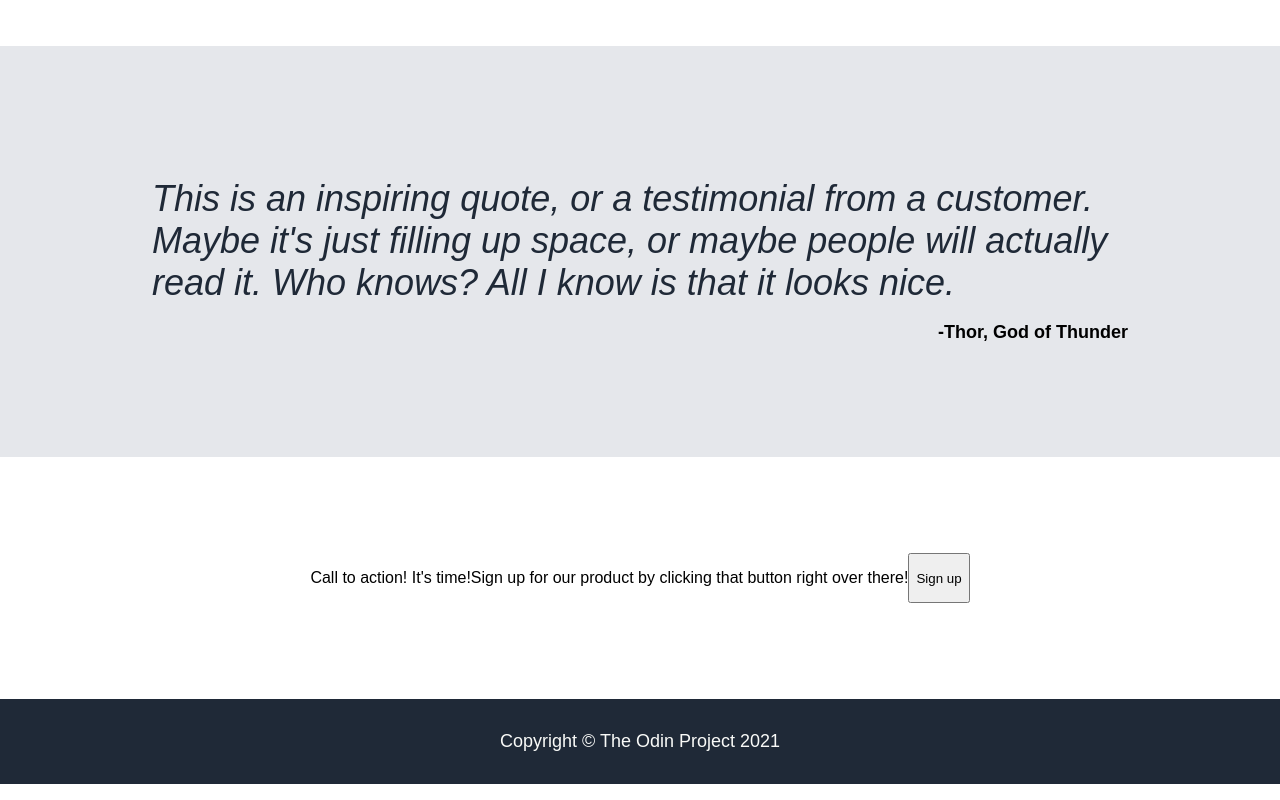
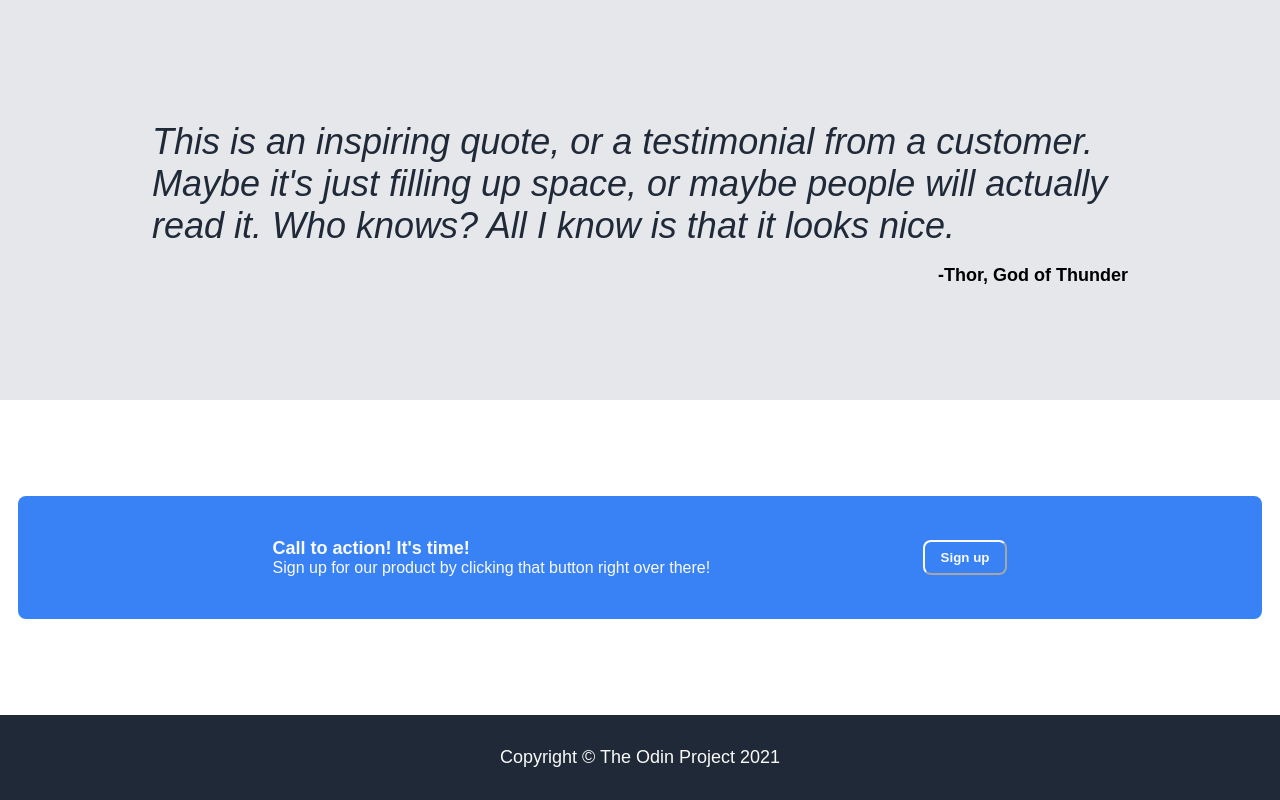
Before and after one commit to AbhishekRPanicker/landing-page, a plain HTML site: page index.html in a window 1280 px wide. Shown: the part 1336-2136 px from the top of the page. Drawn offline with Linux system fonts and the light colour scheme.

Commit message:
Add style to call to action section and make navbar sticky

```diff
--- a/index.html
+++ b/index.html
@@ -56,9 +56,13 @@
       <p class="name">-Thor, God of Thunder</p>
     </div>
     <div class="call">
-      <p class="heading">Call to action! It's time!</p>
-      <p>Sign up for our product by clicking that button right over there!</p>
-      <button>Sign up</button>
+      <div>
+        <div>
+          <p class="heading">Call to action! It's time!</p>
+          <p>Sign up for our product by clicking that button right over there!</p>
+        </div>
+        <button>Sign up</button>
+      </div>
     </div>
     <div class="footer">Copyright © The Odin Project 2021</div>
   </body>
--- a/style.css
+++ b/style.css
@@ -17,6 +17,10 @@ body {
 
 .header {
   justify-content: space-around;
+  position: fixed;
+  top: 0;
+  width: 100%;
+  padding: 18px 0;
 }
 
 .logo {
@@ -45,13 +49,13 @@ ul {
 
 .content .box,
 .content img {
+
   width: 500px;
   height: auto;
   color: #f9faf8;
   margin: 48px 0;
   padding: 16px;
   width: 580px;
-
 }
 
 .content .heading {
@@ -69,7 +73,7 @@ ul {
   border-radius: 10px;
   padding: 8px 16px;
   background-color: #3882f6;
-  color: white;
+  color:  #f9faf8;
   font-weight: 800;
 }
 
@@ -103,12 +107,13 @@ ul {
   justify-content: center;
   align-items: center;
   text-align: center;
-  margin:0 24px;
+  margin: 0 24px;
 }
 
 .illustrations p {
   max-width: 200px;
 }
+
 .info .box {
   height: 200px;
   width: 200px;
@@ -138,6 +143,37 @@ ul {
   text-align: end;
 }
 
+.call > div {
+  display: flex;
+  justify-content: space-evenly;
+  align-items: center;
+  background-color: #3882f6;
+  width: 1160px;
+  border-radius: 8px;
+  color: #f9faf8;
+  padding: 42px;
+}
+
+.call p {
+  margin: 0 auto;
+}
+
+.call .heading{
+  font-weight: 800;
+  font-size: 18px;
+}
+
+.call button{
+  border-radius: 8px;
+  background-color: #3882f6;
+  border-color: #f9faf8;
+  box-shadow: none;
+  color: #f9faf8;
+  font-weight: 800;
+  padding: 8px 16px;
+}
+
+
 .footer {
   font-size: 18px;
   color: #f9faf8;
```
